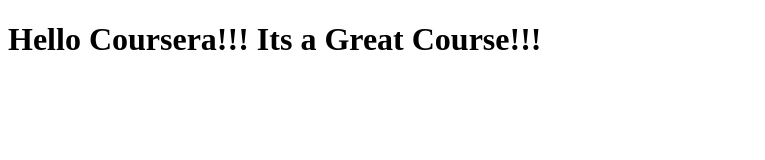
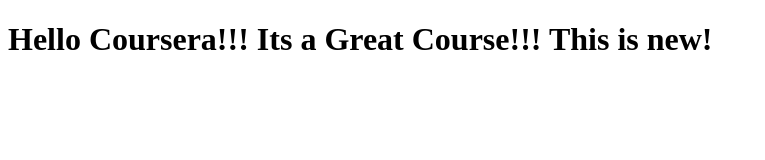
Before and after one commit to GlidingScorpion/coursera-test, a plain HTML site: page site/index.html in a window 1280 px wide. Shown: the whole page, without its empty margins (0-765 px from the left). Drawn offline with Linux system fonts and the light colour scheme.

Commit message:
This is small change I just made

```diff
--- a/site/index.html
+++ b/site/index.html
@@ -4,6 +4,9 @@
 	<title>Hello Coursera</title>
 </head>
 <body>
-<h1>Hello Coursera!!! Its a Great Course!!!</h1>
+<h1>Hello Coursera!!! Its a Great Course!!!
+
+This is new!
+</h1>
 </body>
 </html>
```
